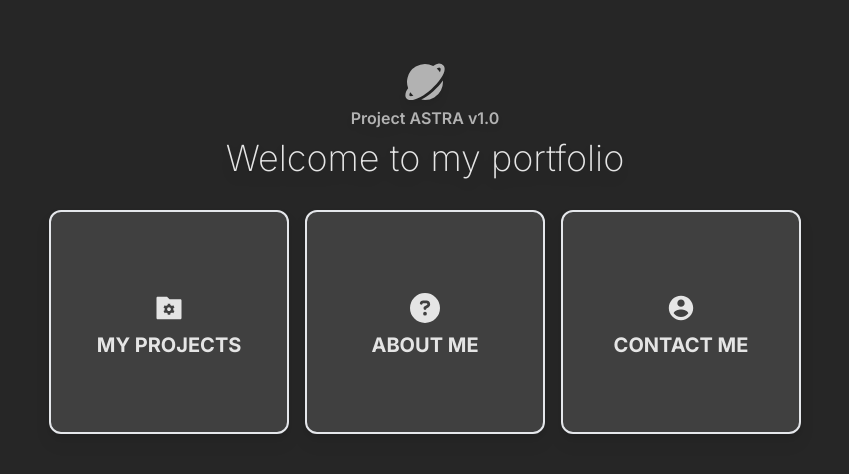
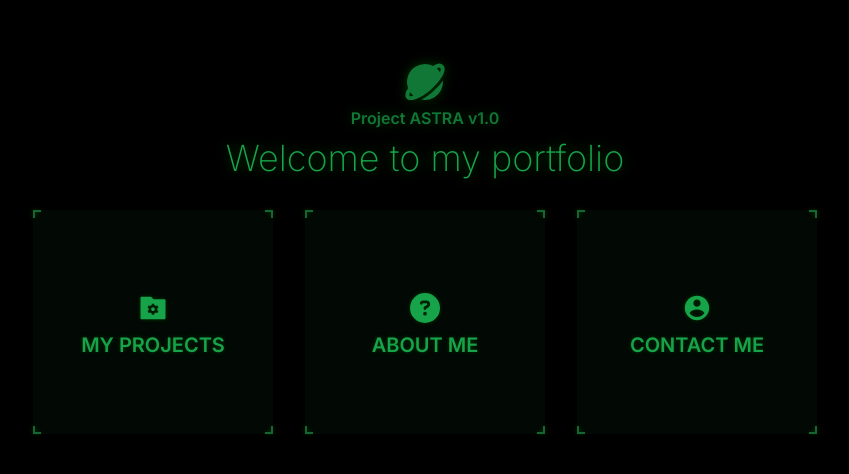
Before and after one commit to as9284/holo-portfolio, a React (Vite) app: page / in a window 1280 px wide. Shown: the part 160-634 px from the top of the page, without its empty margins (215-1064 px from the left). Built offline with nearby package versions, Linux system fonts and the light colour scheme.

Commit message:
Revamp style to futuristic terminal

```diff
--- a/src/components/About/About.jsx
+++ b/src/components/About/About.jsx
@@ -1,5 +1,11 @@
 import React from "react";
 
-export const About = () => {
-  return <div>About</div>;
+export const About = ({ onShowSection }) => {
+  return (
+    <>
+      <button className="small-button" onClick={() => onShowSection("landing")}>
+        back
+      </button>
+    </>
+  );
 };
--- a/src/components/Contact/Contact.jsx
+++ b/src/components/Contact/Contact.jsx
@@ -1,5 +1,11 @@
 import React from "react";
 
-export const Contact = () => {
-  return <div>Contact</div>;
+export const Contact = ({ onShowSection }) => {
+  return (
+    <>
+      <button className="small-button" onClick={() => onShowSection("landing")}>
+        back
+      </button>
+    </>
+  );
 };
--- a/src/components/Landing/Landing.jsx
+++ b/src/components/Landing/Landing.jsx
@@ -6,13 +6,19 @@ import { RiFolderSettingsFill } from "react-icons/ri";
 export const Landing = ({ onShowSection }) => {
   return (
     <>
-      <div className="min-w-[20rem] flex flex-wrap justify-center items-center p-1 text-neutral-200 gap-4">
+      <div className="min-w-[20rem] flex flex-wrap justify-center items-center p-1 text-green-600 gap-8">
         <button
           className="main-icon-button group"
           onClick={() => onShowSection("projects")}
         >
-          <span>
-            <RiFolderSettingsFill className="main-icon" />
+          <div className="corner-borders">
+            <div className="main-tl-corner"></div>
+            <div className="main-tr-corner"></div>
+            <div className="main-bl-corner"></div>
+            <div className="main-br-corner"></div>
+          </div>
+          <span className="main-icon">
+            <RiFolderSettingsFill />
           </span>
           <span className="main-text">my projects</span>
         </button>
@@ -20,6 +26,12 @@ export const Landing = ({ onShowSection }) => {
           className="main-icon-button group"
           onClick={() => onShowSection("about")}
         >
+          <div className="corner-borders">
+            <div className="main-tl-corner"></div>
+            <div className="main-tr-corner"></div>
+            <div className="main-bl-corner"></div>
+            <div className="main-br-corner"></div>
+          </div>
           <span className="main-icon">
             <FaCircleQuestion />
           </span>
@@ -29,6 +41,12 @@ export const Landing = ({ onShowSection }) => {
           className="main-icon-button group"
           onClick={() => onShowSection("contact")}
         >
+          <div className="corner-borders">
+            <div className="main-tl-corner"></div>
+            <div className="main-tr-corner"></div>
+            <div className="main-bl-corner"></div>
+            <div className="main-br-corner"></div>
+          </div>
           <span className="main-icon">
             <IoMdContact />
           </span>
--- a/src/components/Nav/Nav.jsx
+++ b/src/components/Nav/Nav.jsx
@@ -19,15 +19,15 @@ export const Nav = ({ activeSection }) => {
 
   return (
     <>
-      <div className="min-w-[20rem] min-h-32 flex flex-col justify-center items-center p-4 text-neutral-200 text-center">
+      <div className="min-w-[20rem] min-h-32 flex flex-col justify-center items-center p-4 text-green-600 text-center">
         <div className="w-full flex flex-col justify-center items-center animate-pulse">
-          <BiSolidPlanet className="text-3xl md:text-5xl drop-shadow-lg" />
-          <h1 className="text-xs md:text-base font-semibold drop-shadow-lg">
+          <BiSolidPlanet className="text-3xl md:text-5xl drop-shadow-neon-green" />
+          <h1 className="text-xs md:text-base font-semibold drop-shadow-neon-green">
             Project ASTRA v1.0
           </h1>
         </div>
 
-        <p className="text-2xl md:text-4xl font-extralight py-2 drop-shadow-lg">
+        <p className="text-2xl md:text-4xl font-extralight py-2 drop-shadow-neon-green">
           {getSectionText()}
         </p>
       </div>
--- a/src/components/Projects/Projects.jsx
+++ b/src/components/Projects/Projects.jsx
@@ -3,22 +3,17 @@ import React from "react";
 export const Projects = ({ onShowSection }) => {
   return (
     <>
-      <div className="w-[20rem] md:w-[40rem] lg:w-[60rem] h-[20rem] flex flex-col justify-start items-start p-1 text-neutral-200 gap-4 overflow-y-auto custom-scrollbar">
-        <p>hi</p>
-        <p>hi</p>
-        <p>hi</p>
-        <p>hi</p>
-        <p>hi</p>
-        <p>hi</p>
-        <p>hi</p>
-        <p>hi</p>
-        <p>hi</p>
-        <p>hi</p>
-        <p>hi</p>
-        <p>hi</p>
-        <p>hi</p>
-      </div>
-      <button className="small-button" onClick={() => onShowSection("landing")}>
+      <div className="w-[20rem] md:w-[40rem] lg:w-[60rem] h-[25rem] px-4 py-1 flex flex-col justify-start items-start text-neutral-200 gap-4 overflow-y-auto custom-scrollbar"></div>
+      <button
+        className="small-button group"
+        onClick={() => onShowSection("landing")}
+      >
+        <div className="corner-borders">
+          <div className="small-tl-corner"></div>
+          <div className="small-tr-corner"></div>
+          <div className="small-bl-corner"></div>
+          <div className="small-br-corner"></div>
+        </div>
         back
       </button>
     </>
--- a/src/index.css
+++ b/src/index.css
@@ -9,24 +9,64 @@
 }
 
 @layer components {
+  /* Big button with icon styles */
   .main-icon-button {
-    @apply w-60 h-56 flex flex-col justify-center items-center rounded-xl bg-neutral-700 border-2 text-xl
-    uppercase font-bold drop-shadow-lg hover:bg-neutral-300 hover:text-neutral-800 hover:scale-105
-    focus:bg-neutral-300 focus:text-neutral-800 focus:scale-105 duration-200;
+    @apply relative w-60 h-56 flex flex-col justify-center items-center
+    text-xl uppercase bg-green-900/10 hover:bg-green-900/40 duration-200;
   }
 
   .main-icon {
-    @apply text-3xl my-2 group-hover:scale-150 group-focus:scale-150 duration-100;
+    @apply text-3xl my-2 drop-shadow-small-neon-green;
   }
 
   .main-text {
-    @apply group-hover:scale-75 group-focus:scale-75 duration-100;
+    @apply text-xl font-semibold drop-shadow-small-neon-green;
   }
 
+  .main-tl-corner {
+    @apply absolute top-0 left-0 w-2 h-2 border-t-2 border-l-2
+    border-green-800 drop-shadow-small-neon-green group-hover:w-6 group-hover:h-6 group-hover:border-green-600 duration-100;
+  }
+
+  .main-tr-corner {
+    @apply absolute top-0 right-0 w-2 h-2 border-t-2 border-r-2
+    border-green-800 drop-shadow-small-neon-green group-hover:w-6 group-hover:h-6 group-hover:border-green-600 duration-100;
+  }
+
+  .main-bl-corner {
+    @apply absolute bottom-0 left-0 w-2 h-2 border-b-2 border-l-2
+    border-green-800 drop-shadow-small-neon-green group-hover:w-6 group-hover:h-6 group-hover:border-green-600 duration-100;
+  }
+
+  .main-br-corner {
+    @apply absolute bottom-0 right-0 w-2 h-2 border-b-2 border-r-2
+    border-green-800 drop-shadow-small-neon-green group-hover:w-6 group-hover:h-6 group-hover:border-green-600 duration-100;
+  }
+
+  /* Small button styles */
   .small-button {
-    @apply w-32 h-12 my-4 rounded-xl uppercase text-neutral-200 font-semibold
-    bg-neutral-700 border-2 hover:bg-neutral-300 hover:text-neutral-900 hover:scale-105
-    focus:bg-neutral-300 focus:text-neutral-900 focus:scale-105 duration-200;
+    @apply relative w-32 h-12 my-4 uppercase text-green-600 font-semibold
+    bg-green-900/10 hover:bg-green-900/40 duration-200;
+  }
+
+  .small-tl-corner {
+    @apply absolute top-0 left-0 w-2 h-2 border-t-2 border-l-2
+    border-green-800 drop-shadow-small-neon-green group-hover:w-[0.75rem] group-hover:h-[0.75rem] group-hover:border-green-600 duration-100;
+  }
+
+  .small-tr-corner {
+    @apply absolute top-0 right-0 w-2 h-2 border-t-2 border-r-2
+    border-green-800 drop-shadow-small-neon-green group-hover:w-[0.75rem] group-hover:h-[0.75rem] group-hover:border-green-600 duration-100;
+  }
+
+  .small-bl-corner {
+    @apply absolute bottom-0 left-0 w-2 h-2 border-b-2 border-l-2
+    border-green-800 drop-shadow-small-neon-green group-hover:w-[0.75rem] group-hover:h-[0.75rem] group-hover:border-green-600 duration-100;
+  }
+
+  .small-br-corner {
+    @apply absolute bottom-0 right-0 w-2 h-2 border-b-2 border-r-2
+    border-green-800 drop-shadow-small-neon-green group-hover:w-[0.75rem] group-hover:h-[0.75rem] group-hover:border-green-600 duration-100;
   }
 }
 
--- a/src/pages/Homepage/Homepage.jsx
+++ b/src/pages/Homepage/Homepage.jsx
@@ -22,7 +22,7 @@ export const Homepage = () => {
 
   return (
     <>
-      <div className="w-full min-h-screen flex flex-col justify-center items-center bg-neutral-800 p-8 gap-1">
+      <div className="w-full min-h-screen flex flex-col justify-center items-center bg-black p-8 gap-1">
         <Nav activeSection={activeSection} />
         {activeSection === "landing" && (
           <Landing onShowSection={handleShowSection} />
@@ -30,8 +30,12 @@ export const Homepage = () => {
         {activeSection === "projects" && (
           <Projects onShowSection={handleShowSection} />
         )}
-        {activeSection === "about" && <About />}
-        {activeSection === "contact" && <Contact />}
+        {activeSection === "about" && (
+          <About onShowSection={handleShowSection} />
+        )}
+        {activeSection === "contact" && (
+          <Contact onShowSection={handleShowSection} />
+        )}
       </div>
     </>
   );
--- a/tailwind.config.js
+++ b/tailwind.config.js
@@ -6,6 +6,10 @@ export default {
       fontFamily: {
         inter: ["Inter", "sans-serif"],
       },
+      dropShadow: {
+        "neon-green": "0px 0px 6px rgba(0, 255, 0, 0.3)",
+        "small-neon-green": "0px 0px 2px rgba(0, 255, 0, 0.2)",
+      },
     },
   },
   plugins: [],
```
